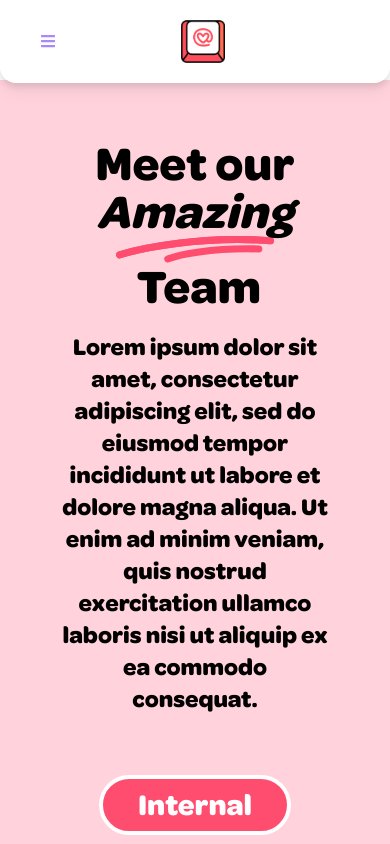
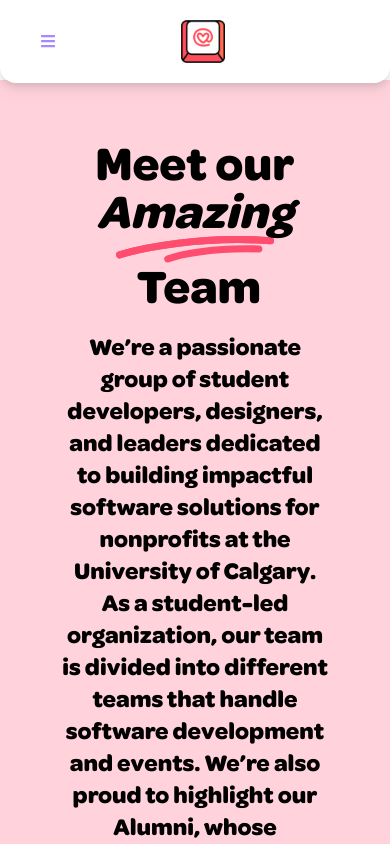
Before and after one commit to Code-the-Change-YYC/code-the-change-yyc-site, a Next.js app: page /our-team in a window 390 px wide. Shown: the top 844 px of the page. Built offline with nearby package versions, Linux system fonts and the light colour scheme; no server answers; a web font is replaced by a local one.

Commit message:
fix quotes

```diff
--- a/components/AlumniSection.jsx
+++ b/components/AlumniSection.jsx
@@ -1,7 +1,7 @@
-import Team from './Team';
-import { fetchContent } from '../api/apiRoot';
-import { useState, useEffect } from 'react';
-import { Tabs, TabsHeader, TabsBody, Tab, TabPanel } from '@material-tailwind/react';
+// import Team from './Team';
+// import { fetchContent } from '../api/apiRoot';
+// import { useState, useEffect } from 'react';
+// import { Tabs, TabsHeader, TabsBody, Tab, TabPanel } from '@material-tailwind/react';
 import Heading from './Heading';
 import { UnderlineTypes } from '../utils/underlineType';
 import CoPresident from './CoPresident';
@@ -9,20 +9,20 @@ import Image from 'next/image';
 const GREEN_SIDE_LINES_DIR = '/svgs/green_side_lines.svg';
 
 // Dummy values to be replaced with contentful
-const alumni = [];
+// const alumni = [];
 
 const AlumniSection = () => {
-  const [executives, setExecutives] = useState([]);
-  const [activeTab, setActiveTab] = useState('Presidents');
+  // const [executives, setExecutives] = useState([]);
+  // const [activeTab, setActiveTab] = useState('Presidents');
 
-  const teams = ['Presidents', 'Events', 'Finance', 'Marketing', 'Tech'];
+  // const teams = ['Presidents', 'Events', 'Finance', 'Marketing', 'Tech'];
 
-  useEffect(() => {
-    // Put Contenful stuff here
-    fetchContent('technicalTeam').then(() => {
-      setExecutives(alumni);
-    });
-  }, []);
+  // useEffect(() => {
+  //   // Put Contenful stuff here
+  //   fetchContent('technicalTeam').then(() => {
+  //     setExecutives(alumni);
+  //   });
+  // }, []);
 
   return (
     <section className="py-10 px-5 w-full h-full">
@@ -32,8 +32,9 @@ const AlumniSection = () => {
           Alumni
         </Heading>
       </div>
-      <div className="px-5 h-full">
-        {teams.length > 0 && (
+      <div className="px-5 flex items-center justify-center">
+        <CoPresident />
+        {/* {teams.length > 0 && (
           <Tabs value={activeTab}>
             <TabsHeader
               className="overflow-x-auto grid place-items-center scrollbar-webkit @support scrollbar-thin"
@@ -60,9 +61,7 @@ const AlumniSection = () => {
               {teams.map((project) => (
                 <TabPanel key={project} value={project} className="w-full h-full">
                   {project === 'Presidents' ? (
-                    <div className="text-white text-center text-xl font-semibold flex justify-center">
-                      <CoPresident />
-                    </div>
+                    <div className="text-white text-center text-xl font-semibold flex justify-center"></div>
                   ) : (
                     <Team teamMembers={executives.filter((exec) => exec.project === project)} />
                   )}
@@ -70,7 +69,7 @@ const AlumniSection = () => {
               ))}
             </TabsBody>
           </Tabs>
-        )}
+        )} */}
       </div>
     </section>
   );
--- a/components/CoPresident.jsx
+++ b/components/CoPresident.jsx
@@ -4,6 +4,8 @@ import Carousel from './Carousel';
 import 'swiper/css';
 import 'swiper/css/navigation';
 import Avatar from './Avatar';
+import { ImQuotesLeft } from 'react-icons/im';
+
 const CAROUSEL_CONTAINER =
   'president-carousel text-white rounded-lg w-[20rem] h-full md:w-4/5 swiper-button-white flex justify-center items-center';
 const PRESIDENT_TILE =
@@ -32,11 +34,12 @@ const PresidentTile = ({ name, linkedin, pfp, classes, testimonial, position, cu
   return (
     <div className={PRESIDENT_TILE}>
       <Avatar key={name} {...{ name, linkedin, pfp, classes, position, currRole }}></Avatar>
-      <p className="text-[1.1rem] font-light italic leading-7 mx-auto md:text-l lg:text-2xl md:p-10 text-[#000000]">
-        <span className="text-[2rem] font-extrabold">&quot;</span>
-        {testimonial}
-        <span className="text-[2rem] font-extrabold">&quot;</span>
-      </p>
+      <div className="flex flex-col justify-center items-center text-center mt-5 md:mt-0 xl:ml-10 italic">
+        <ImQuotesLeft className="text-[#000000] size-4 sm:size-6 mb-4 md:size-8 lg:mb-0 lg:size-10" />
+        <p className="text-[1.1rem] font-light italic leading-7 mx-auto md:text-lg lg:text-2xl md:p-10 text-[#000000]">
+          {testimonial}
+        </p>
+      </div>
     </div>
   );
 };
@@ -48,7 +51,7 @@ const CoPresident = () => {
         {President.map((president) => (
           <SwiperSlide key={president[0].name}>
             <div className="bg-white w-full rounded-3xl h-full flex flex-col justify-center items-center gap-10 py-20">
-              <div className="text-[#000000] text-4xl absolute top-5 left-32">{president[0].year}</div>
+              <div className="text-[#000000] text-4xl absolute font-bold top-5 left-32">{president[0].year}</div>
               <PresidentTile {...president[0]} />
               {president[1] && <PresidentTile {...president[1]} />}
             </div>
--- a/components/MeetOurTeam.jsx
+++ b/components/MeetOurTeam.jsx
@@ -50,9 +50,10 @@ const MeetOurAmazingTeam = () => {
         </div>
         <div className={CONTENT_CONTAINER}>
           <TextSection classes="text-black pb-10 w-fit justify-center text-center mx-10 sm:mx-20 md:mx-auto lg:mx-auto">
-            Lorem ipsum dolor sit amet, consectetur adipiscing elit, sed do eiusmod tempor incididunt ut labore et
-            dolore magna aliqua. Ut enim ad minim veniam, quis nostrud exercitation ullamco laboris nisi ut aliquip ex
-            ea commodo consequat.
+            We’re a passionate group of student developers, designers, and leaders dedicated to building impactful
+            software solutions for nonprofits at the University of Calgary. As a student-led organization, our team is
+            divided into different teams that handle software development and events. We’re also proud to highlight our
+            Alumni, whose contributions helped shape the club and continue to inspire our mission beyond campus.
           </TextSection>
           <div className="pt-5 pb-12 flex justify-center gap-6 mx-auto flex-col sm:flex-row">
             <Button targetRef={internalRef} timeout={500}>
```
